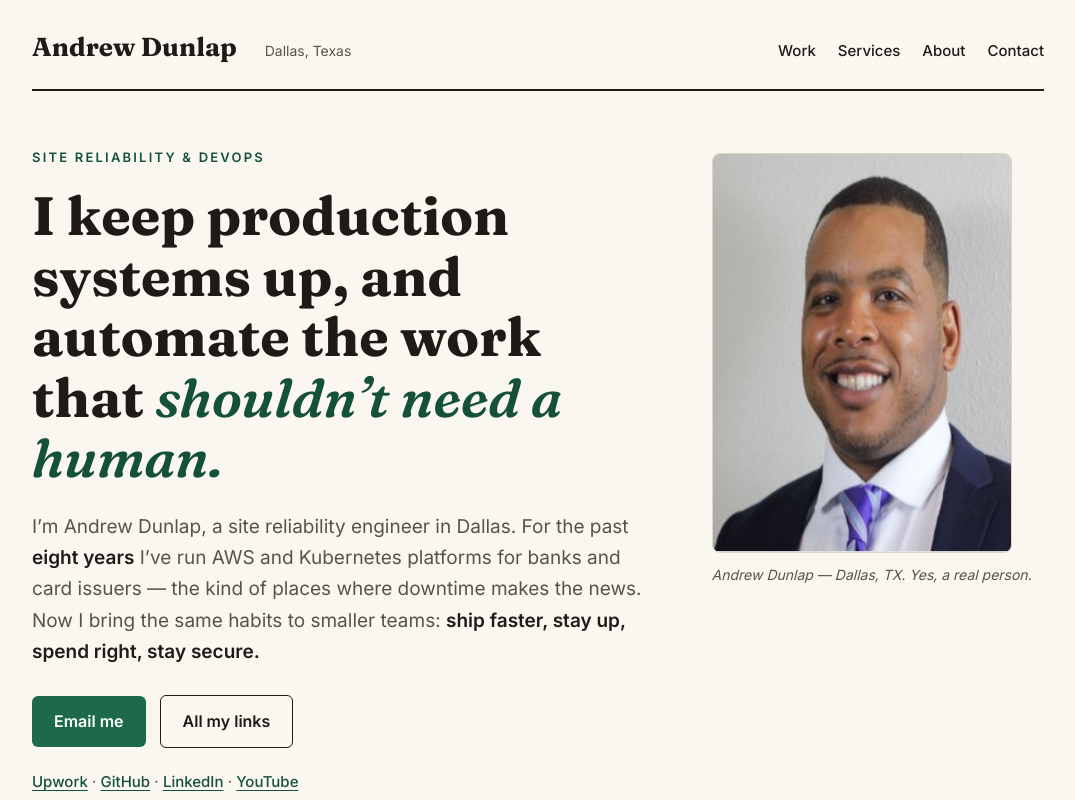
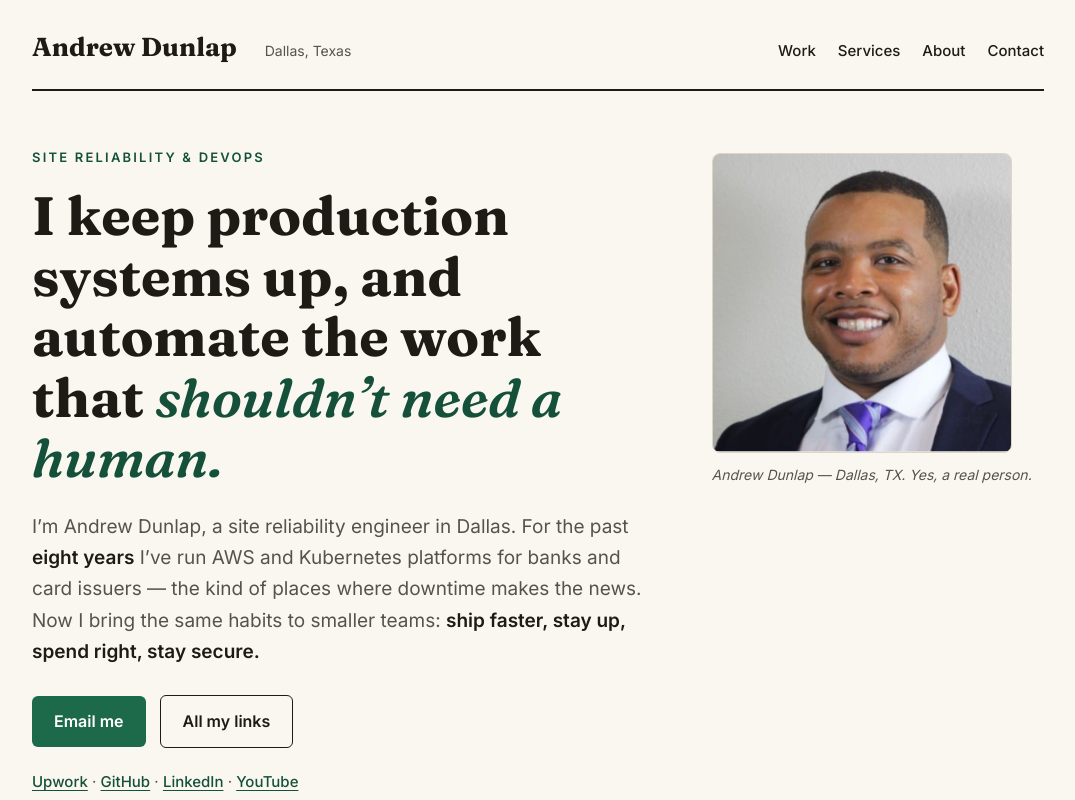
Before and after one commit to devdunlap/devdunlap-site, a plain HTML site: page green/index.html in a window 1280 px wide. Shown: the top 800 px of the page, without its empty margins (102-1177 px from the left). Drawn offline with Linux system fonts and the light colour scheme.

Commit message:
Green: pin portrait photo to square aspect ratio

```diff
--- a/green/index.html
+++ b/green/index.html
@@ -72,6 +72,9 @@
   figure.portrait img {
     width: 100%; max-width: 300px; border-radius: 8px; display: block;
     border: 1px solid var(--rule);
+    /* the photo is square — pin the box to square and let the image
+       cover it, so no browser can stretch it */
+    height: auto; aspect-ratio: 1 / 1; object-fit: cover;
   }
   figure.portrait figcaption { font-size: 14px; color: var(--ink-soft); margin-top: 10px; font-style: italic; }
 
```
